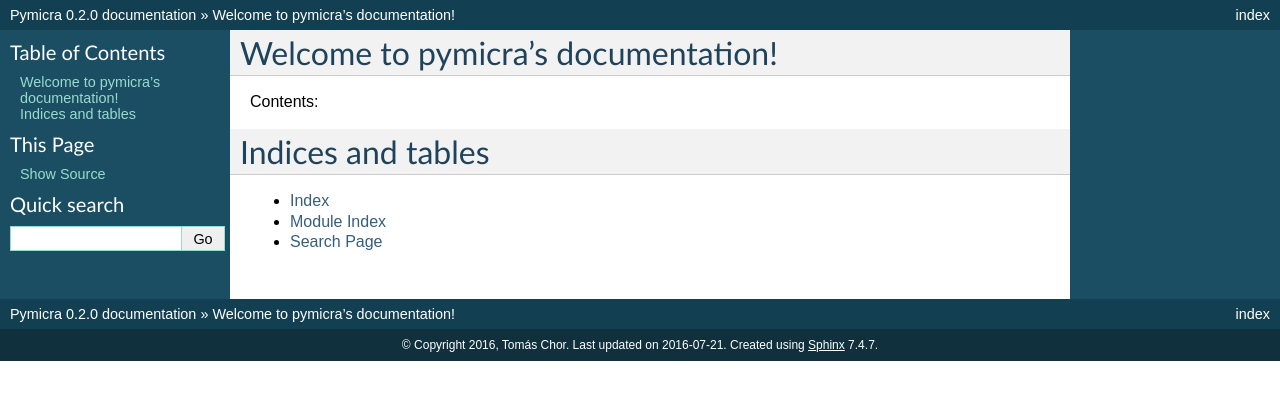
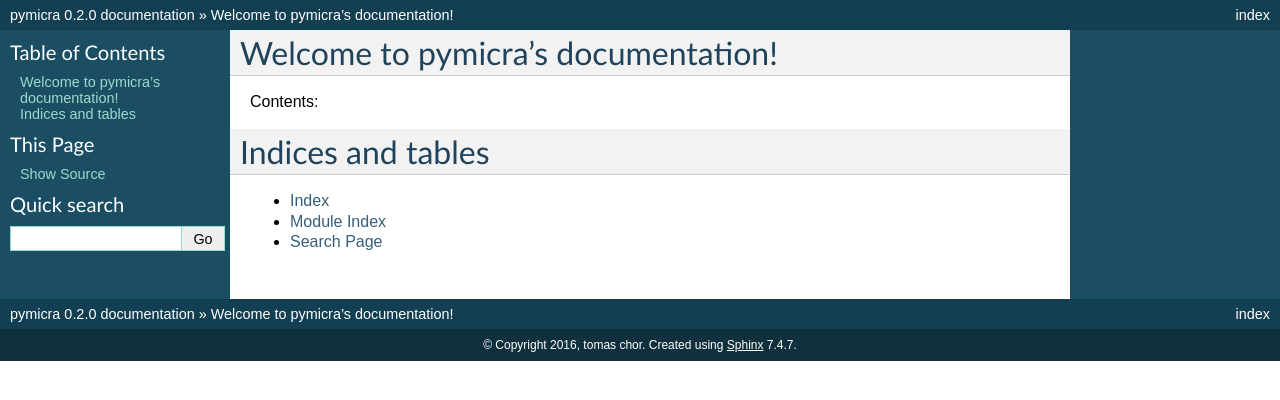
Before and after one commit to tomchor/pymicra, a Sphinx documentation site: the page built from docs/index.rst, in a window 1280 px wide. Shown: the top 400 px of the page. Built offline with Sphinx 7.4.7, drawn with Linux system fonts in a browser that asks for light colours.

Commit message:
Revert "chanhed some options in sphinx"
This reverts commit 51d55c4b3cf396b220659eb546897668771415fc.

```diff
--- a/docs/conf.py
+++ b/docs/conf.py
@@ -47,15 +47,15 @@
 master_doc = 'index'
 
 # General information about the project.
-project = u'Pymicra'
-copyright = u'2016, Tomás Chor'
+project = u'pymicra'
+copyright = u'2016, tomas chor'
 
 # The version info for the project you're documenting, acts as replacement for
 # |version| and |release|, also used in various other places throughout the
 # built documents.
 #
 # The short X.Y version.
-version = '0.2'
+version = '0.2.0'
 # The full version, including alpha/beta/rc tags.
 release = '0.2.0'
 
@@ -78,11 +78,11 @@
 #default_role = None
 
 # If true, '()' will be appended to :func: etc. cross-reference text.
-add_function_parentheses = True
+#add_function_parentheses = True
 
 # If true, the current module name will be prepended to all description
 # unit titles (such as .. function::).
-add_module_names = True
+#add_module_names = True
 
 # If true, sectionauthor and moduleauthor directives will be shown in the
 # output. They are ignored by default.
@@ -140,7 +140,7 @@
 
 # If not '', a 'Last updated on:' timestamp is inserted at every page bottom,
 # using the given strftime format.
-html_last_updated_fmt = '%Y-%m-%d'
+#html_last_updated_fmt = '%b %d, %Y'
 
 # If true, SmartyPants will be used to convert quotes and dashes to
 # typographically correct entities.
@@ -166,10 +166,10 @@
 #html_show_sourcelink = True
 
 # If true, "Created using Sphinx" is shown in the HTML footer. Default is True.
-html_show_sphinx = True
+#html_show_sphinx = True
 
 # If true, "(C) Copyright ..." is shown in the HTML footer. Default is True.
-html_show_copyright = True
+#html_show_copyright = True
 
 # If true, an OpenSearch description file will be output, and all pages will
 # contain a <link> tag referring to it.  The value of this option must be the
@@ -245,7 +245,7 @@
 #  dir menu entry, description, category)
 texinfo_documents = [
   ('index', 'pymicra', u'pymicra Documentation',
-   u'tomas chor', 'pymicra', 'A Python tool for Micrometeorological Analyses.',
+   u'tomas chor', 'pymicra', 'One line description of project.',
    'Miscellaneous'),
 ]
 
```
Also changed, not shown: 4 other files.
